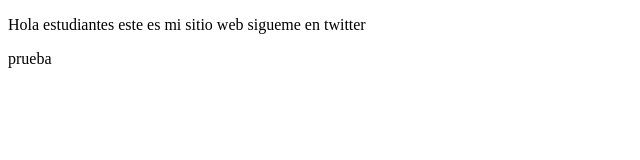
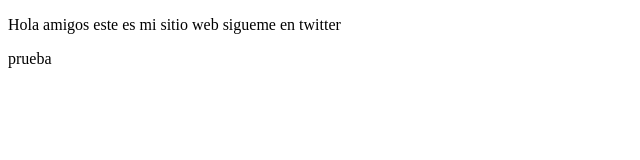
Before and after one commit to cavc102/proyectoDemoCursoPrework, a plain HTML site: page index.html in a window 1280 px wide. Shown: the full height of the page, 0-640 px from the left. Drawn offline with Linux system fonts and the light colour scheme.

Commit message:
second Commit

```diff
--- a/index.html
+++ b/index.html
@@ -7,7 +7,7 @@
     <title>Hola Mundo</title>
 </head>
 <body>
-    <p>Hola estudiantes este es mi sitio web sigueme en twitter</p>
+    <p>Hola amigos este es mi sitio web sigueme en twitter</p>
     <article>prueba</article>
 </body>
 </html>
```
Also changed, not shown: clavessh.txt.
